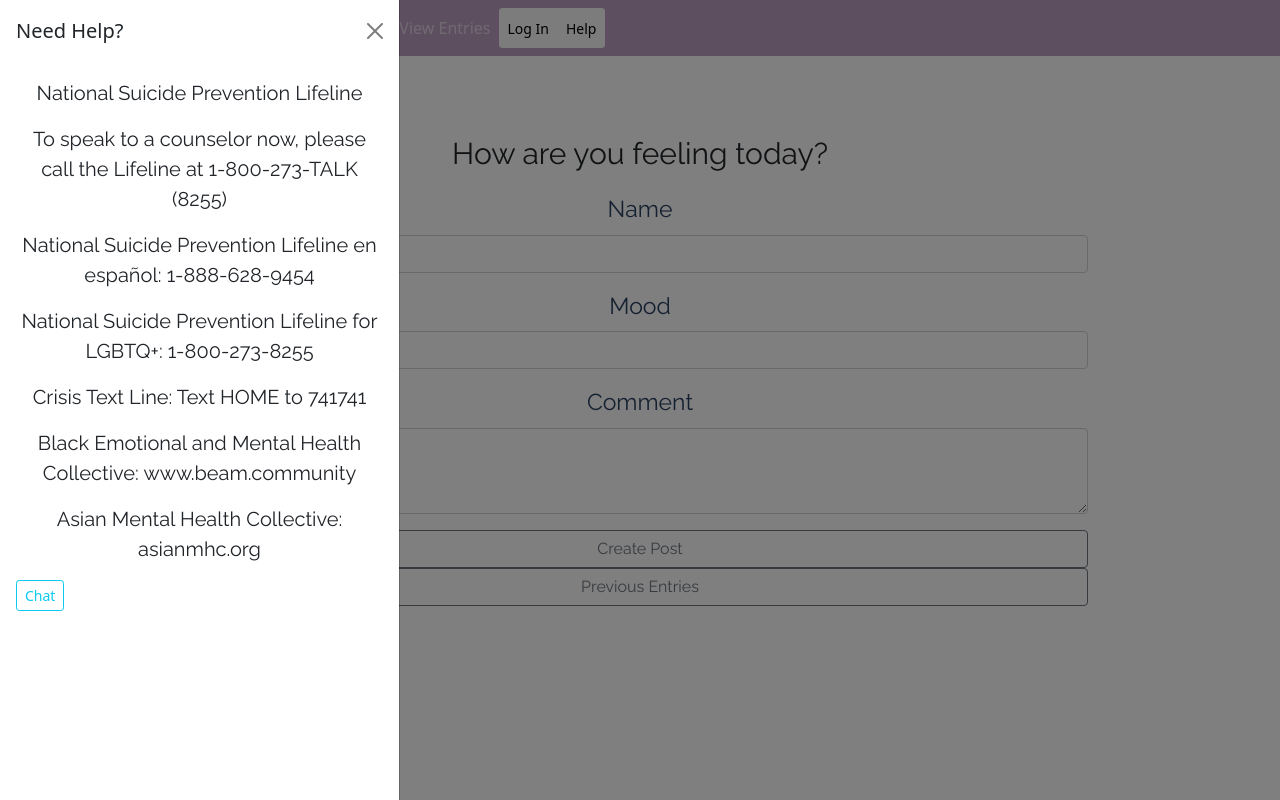
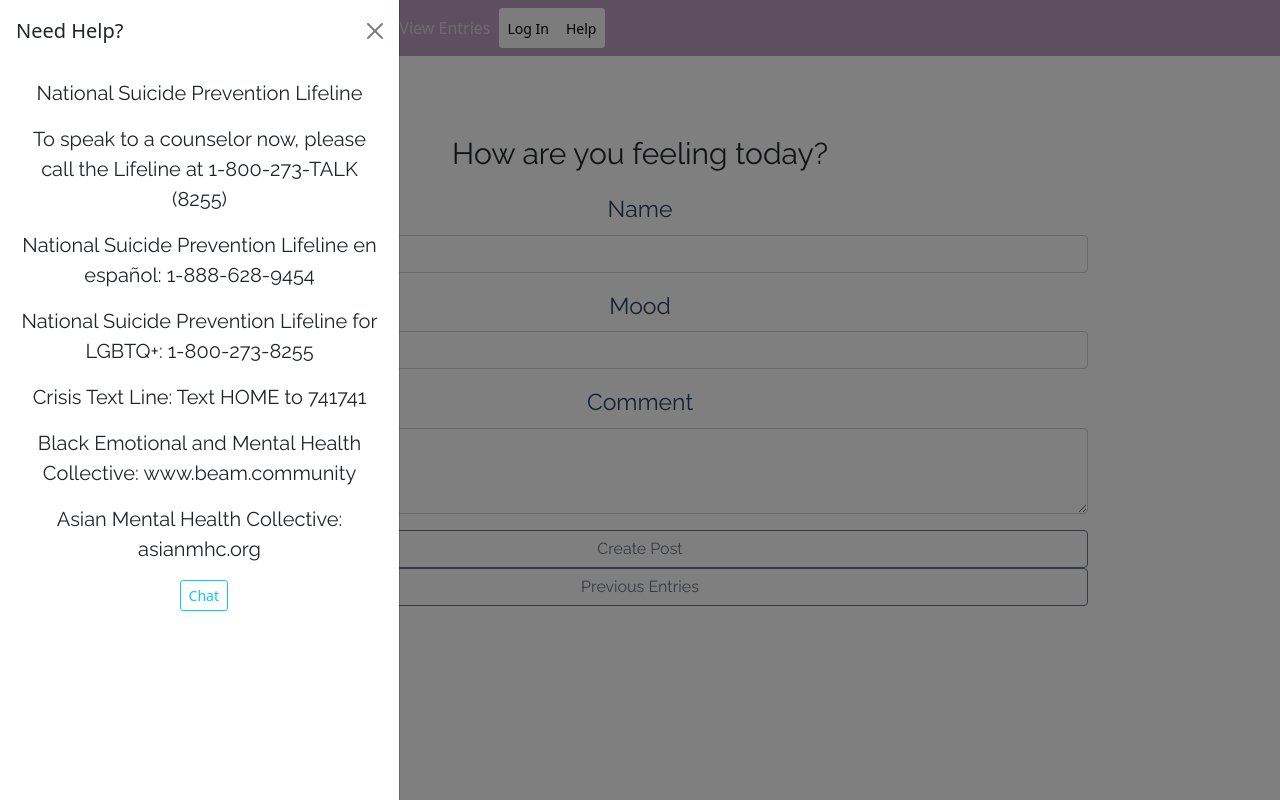
Before and after one commit to adaruiz93/timt-frontend, a React (Create React App) app: page /timt/new in a window 1280 px wide. Both pictures are taken after a click on the button "Help". Built offline with nearby package versions, Linux system fonts and the light colour scheme.

Commit message:
fixed chat button

```diff
--- a/public/index.html
+++ b/public/index.html
@@ -11,7 +11,7 @@
     />
     <link rel="apple-touch-icon" href="%PUBLIC_URL%/logo192.png" />
     <link rel="manifest" href="%PUBLIC_URL%/manifest.json" />
-    <title>React App with Auth0</title>
+    <title>TIMT</title>
   </head>
   <body>
     <noscript>You need to enable JavaScript to run this app.</noscript>
--- a/src/App.css
+++ b/src/App.css
@@ -99,7 +99,7 @@ p {
   text-align: center;
   font-size: 25px;
   font-family: 'Raleway', sans-serif;
-  padding-bottom: 50px;;
+  padding-bottom: 50px;
 }
 
 .tlist {
@@ -108,3 +108,8 @@ p {
   color: #1F2232;
 
 }
+
+.chat {
+  position: absolute;
+  left:45%;
+}
--- a/src/components/Reminder.js
+++ b/src/components/Reminder.js
@@ -28,7 +28,7 @@ const Reminder = ({ name, ...props }) => {
           <p>Crisis Text Line: Text HOME to 741741</p>
           <p>Black Emotional and Mental Health Collective: www.beam.community</p>
           <p>Asian Mental Health Collective: asianmhc.org</p>
-          <Button className='chat' variant="outline-info" size="sm" href='https://suicidepreventionlifeline.org/chat/'>Chat</Button>
+          <Button className='chat' variant="outline-info" size="sm" href='https://suicidepreventionlifeline.org/chat/' target="_blank">Chat</Button>
           </div>
         </Offcanvas.Body>
       </Offcanvas>
--- a/src/components/TimtHome.js
+++ b/src/components/TimtHome.js
@@ -32,6 +32,7 @@ const TimtHome = (props) => {
   return (
   <div>
     <p className='home'>Welcome to This Is Me Trying, a place where you can keep track of your feelings and your mental health.</p>
+    <div className="card">
     <Card className='text-center'>
       <Card.Header className="cardHeader">Your Quote of the Day</Card.Header>
       <Card.Body>
@@ -44,6 +45,7 @@ const TimtHome = (props) => {
           </blockquote>
         </Card.Body>
       </Card>
+      </div>
     </div>
   )
 }
```
